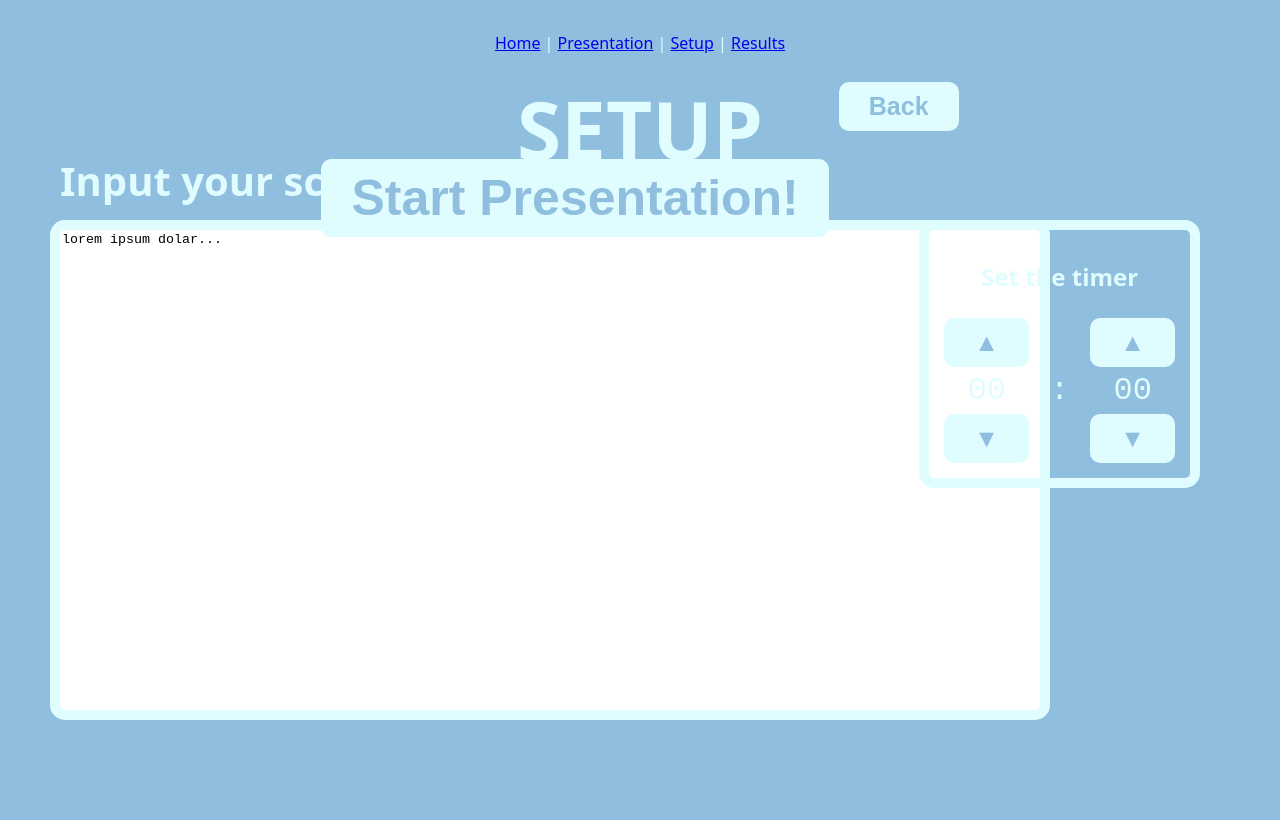
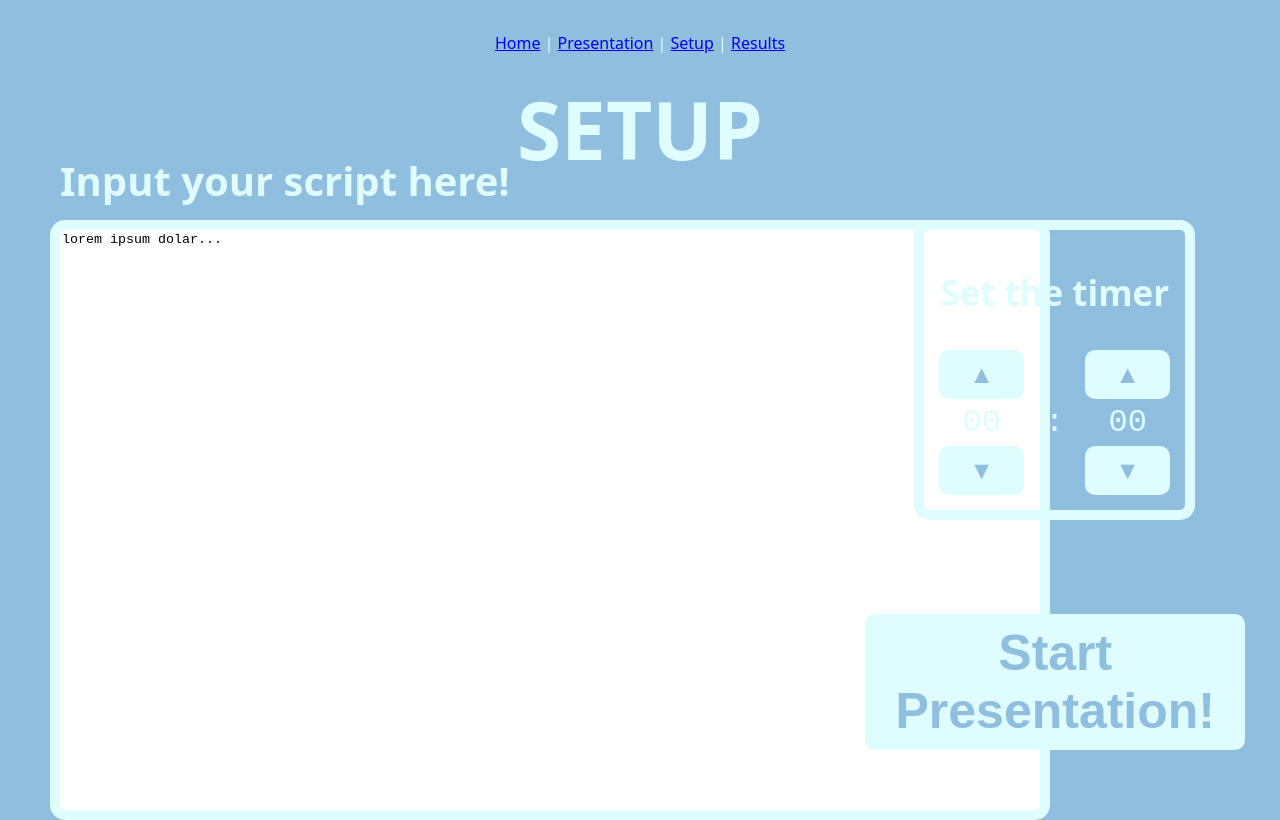
Before and after one commit to happicatalpa/nwhacks-2026, a React (Vite) app in the folder frontend/: page /setup in a window 1280 px wide. Built offline with nearby package versions, Linux system fonts and the light colour scheme.

Commit message:
SetUp GUI

```diff
--- a/frontend/src/pages/setup.jsx
+++ b/frontend/src/pages/setup.jsx
@@ -32,8 +32,10 @@ export default function Setup({ setScript, setTimeLimitSeconds }) {
                 setTimeLimitSeconds={setTimeLimitSeconds}
             />
         </div>
-        <button id="large" onClick={handleNext}>Start Presentation!</button>
-        <button id="small" onClick={handleNext}>Back</button>
+        <div id="setup-button">
+            <button id="large" onClick={handleNext}>Start<br /> Presentation!</button>
+            {/* <button id="small" onClick={handleNext}>Back</button> */}
+        </div>
     </div>
     );
 }
--- a/frontend/src/styles/global.css
+++ b/frontend/src/styles/global.css
@@ -28,10 +28,16 @@ div#home {
 div#timer-setup {
   position: absolute;
   top: 220px;
-  right: 80px;
+  right: 85px;
   border-radius: 15px;
   border: 10px solid #DFFDFF;
   padding: 10px
+}
+
+div#setup-button {
+  position: absolute;
+  bottom: 145px;
+  right: 30px;
 }
 
 h1#setup {
@@ -49,12 +55,16 @@ h2#setup-text {
   left: 60px;
 }
 
+h2 {
+  font-size: 35px;
+}
+
 textarea {
   position: absolute;
   top: 220px;
   left: 50px;
   width: 1000px;
-  height: 500px;
+  height: 600px;
   resize: none;
   border: 10px solid #DFFDFF;
   border-radius: 15px;
```
